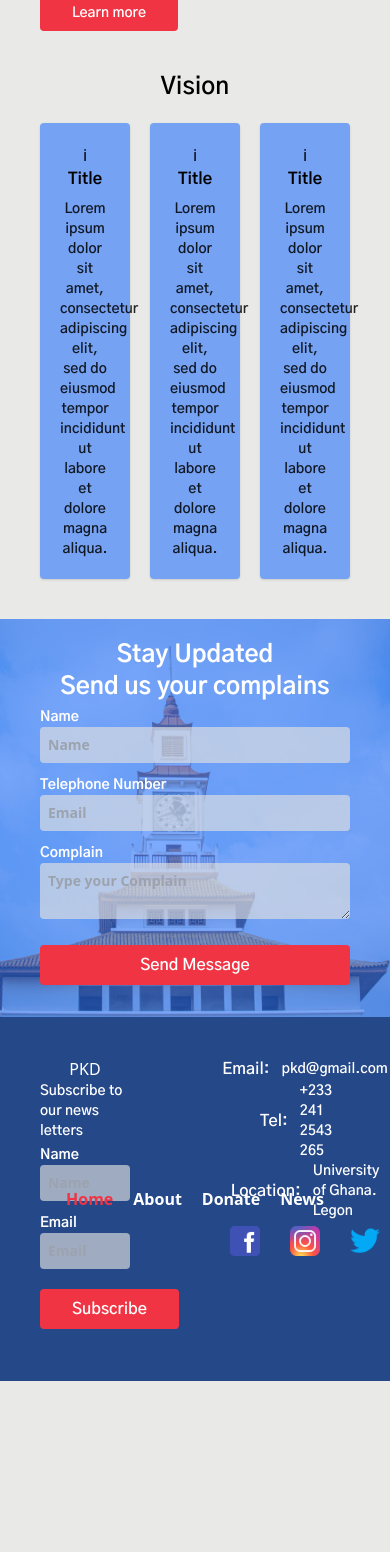
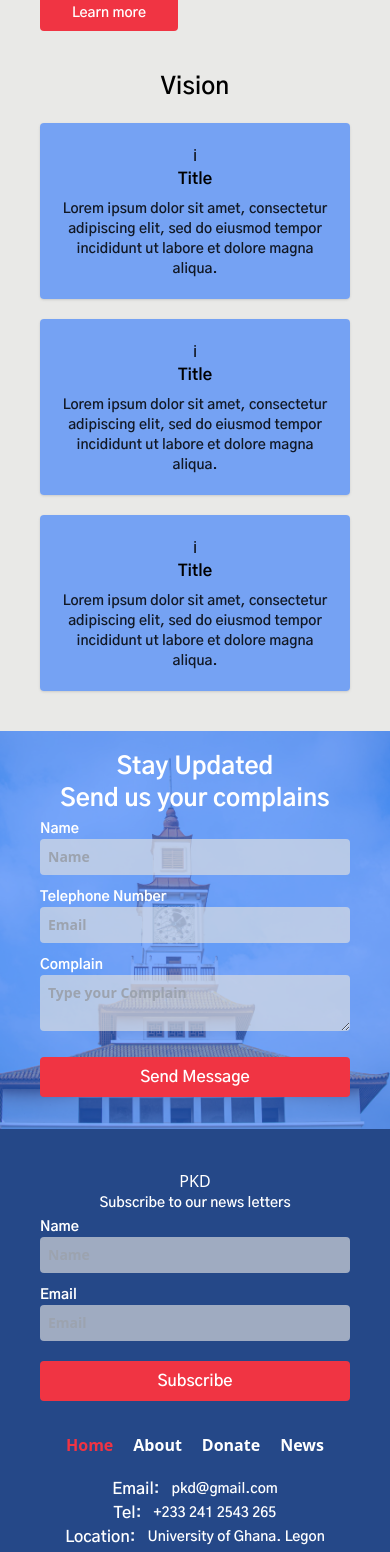
Before and after one commit to Gatesvert81/pkd, a Next.js app: page / in a window 390 px wide. Shown: the part 1261-2813 px from the top of the page. Before the commit the page ends 2642 px from the top, so only its background shows below. Built offline with nearby package versions, Linux system fonts and the light colour scheme.

Commit message:
ui changes

```diff
--- a/pages/index.js
+++ b/pages/index.js
@@ -74,7 +74,7 @@ export default function Home() {
         <div className='w-full text-center medium__text' >
           <p>Vision</p>
         </div>
-        <div className='grid__items grid-cols-3' >
+        <div className='grid__items md:grid-cols-3' >
           <VisionCard />
           <VisionCard />
           <VisionCard />
--- a/src/Components/Footer.js
+++ b/src/Components/Footer.js
@@ -13,7 +13,7 @@ function Footer() {
     const [page, setPage] = useContext(NavContext)
 
     return (
-        <footer className='w-full h-fit bg-main-blue p-10 md:px-16 lg:px-24 grid__items grid-cols-3 text-white ' >
+        <footer className='w-full h-fit bg-main-blue p-10 md:px-16 lg:px-24 grid__items md:grid-cols-3 text-white ' >
             <div className='w-full flex flex-col justify-start items-center' >
                 <div>
                     PKD
```
